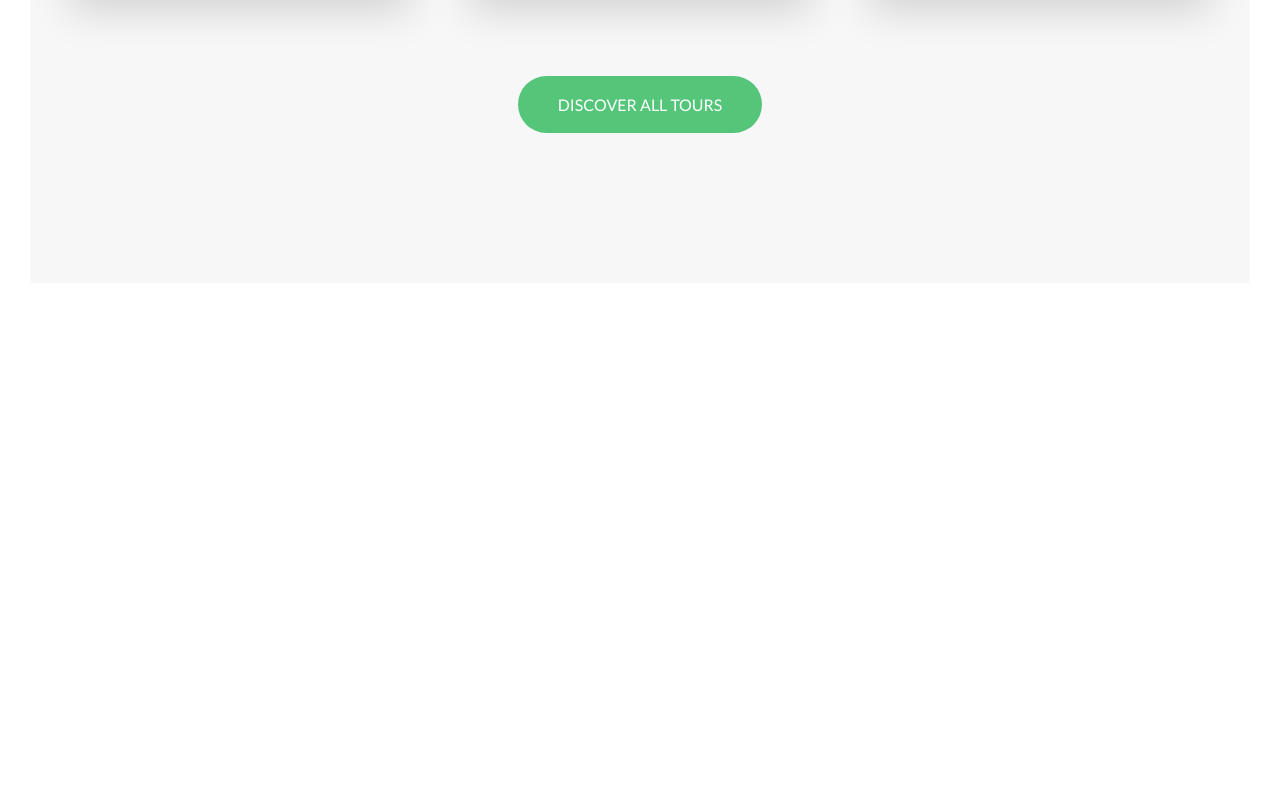
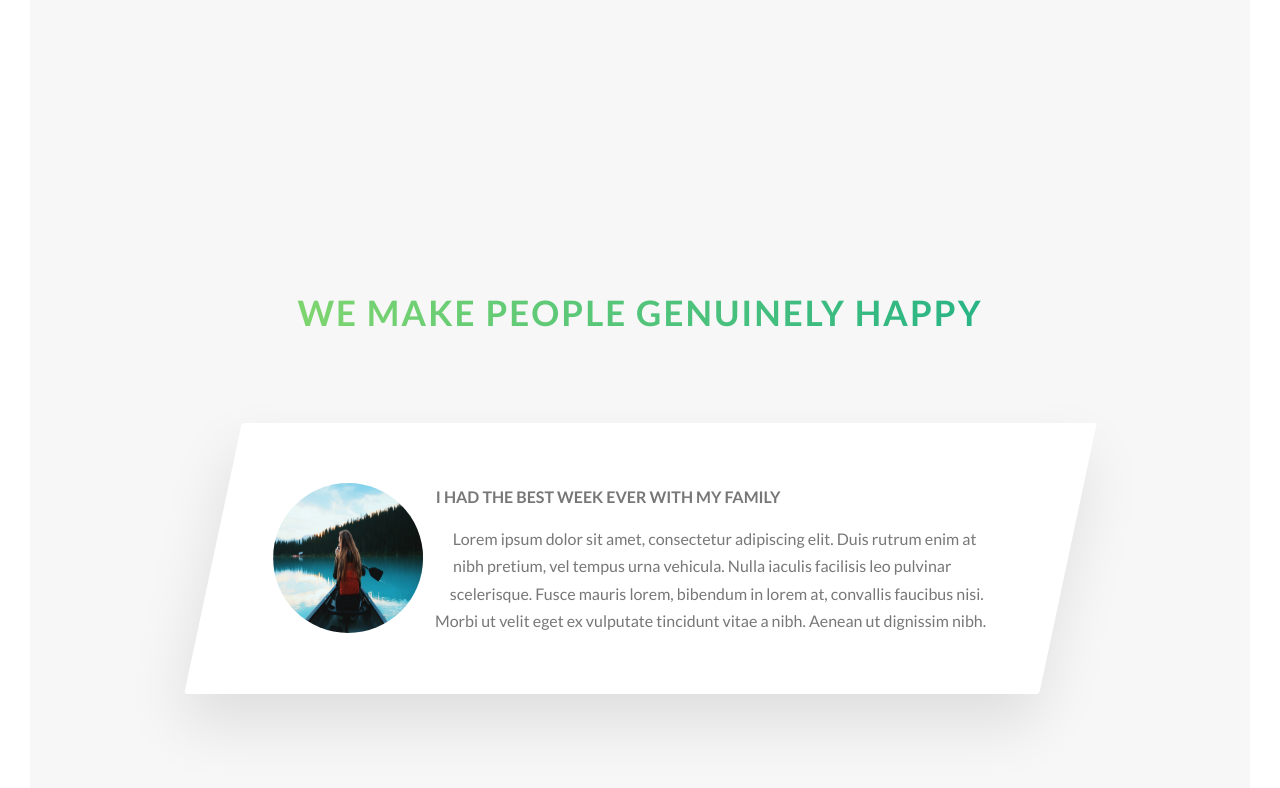
Before and after one commit to denidiasjr/course-advanced-css, a website: page naturous/index.html in a window 1280 px wide. Shown: the part 3132-3920 px from the top of the page. Before the commit the page ends 3445 px from the top, so only its background shows below. Drawn offline with Linux system fonts and the light colour scheme.

Commit message:
Creating first shape into stories section

```diff
--- a/naturous/index.html
+++ b/naturous/index.html
@@ -249,6 +249,29 @@
       </div>
 
     </section>
+
+    <section class="section-stories">
+      <div class="u-center-text u-margin-bottom-big">
+        <h2 class="heading-secondary gradient-text">
+          We make people genuinely happy
+        </h2>
+      </div>
+
+      <div class="row">
+        <div class="story">
+          <figure class="story__shape">
+            <img src="img/nat-8.jpg" alt="Person on a tour" class="story__img" />
+          </figure>
+          <div class="story__text">
+            <h3 class="heading-tertiary u-margin-bottom-small">I had the best week ever with my family</h3>
+            <p>Lorem ipsum dolor sit amet, consectetur adipiscing elit. Duis rutrum enim at nibh pretium, vel tempus
+              urna vehicula. Nulla iaculis facilisis leo pulvinar scelerisque. Fusce mauris lorem, bibendum in lorem at,
+              convallis faucibus nisi. Morbi ut velit eget ex vulputate tincidunt vitae a nibh. Aenean ut dignissim
+              nibh.</p>
+          </div>
+        </div>
+      </div>
+    </section>
   </main>
 
   <!--
--- /dev/null
+++ b/naturous/sass/components/_story.scss
@@ -0,0 +1,31 @@
+.story {
+  width: 75%;
+  margin: 0 auto;
+  box-shadow: 0 3rem 6rem rgba($color-black, .1);
+  background-color: $color-white;
+  border-radius: 3px;
+  padding: 6rem;
+  padding-left: 9rem;
+  font-size: $default-font-size;
+  transform: skewX(-12deg);
+
+  &__shape {
+    width: 15rem;
+    height: 15rem;
+    float: left;
+    -webkit-shape-outside: circle(50% at 50% 50%);
+    shape-outside: circle(50% at 50% 50%);
+    -webkit-clip-path: circle(50% at 50% 50%);
+    clip-path: circle(50% at 50% 50%);
+    transform: translate(-3rem) skewX(12deg);
+  }
+
+  &__img {
+    width: 100%;
+    height: 100%;
+  }
+
+  &__text {
+    transform: skewX(12deg);
+  }
+}
--- a/naturous/sass/main.scss
+++ b/naturous/sass/main.scss
@@ -11,6 +11,7 @@
 @import "components/card";
 @import "components/composition";
 @import "components/feature-box";
+@import "components/story";
 
 @import "layout/header";
 @import "layout/grid";
--- a/naturous/sass/pages/_home.scss
+++ b/naturous/sass/pages/_home.scss
@@ -25,4 +25,10 @@
 .section-tours {
   background-color: $color-gray-light-1;
   padding: 25rem 0 15rem 0;
+  margin-top: -15rem;
 }
+
+.section-stories {
+  padding: 15rem 0;
+  background-color: $color-gray-light-1;
+}
```
Also changed, not shown: naturous/css/style.css.
